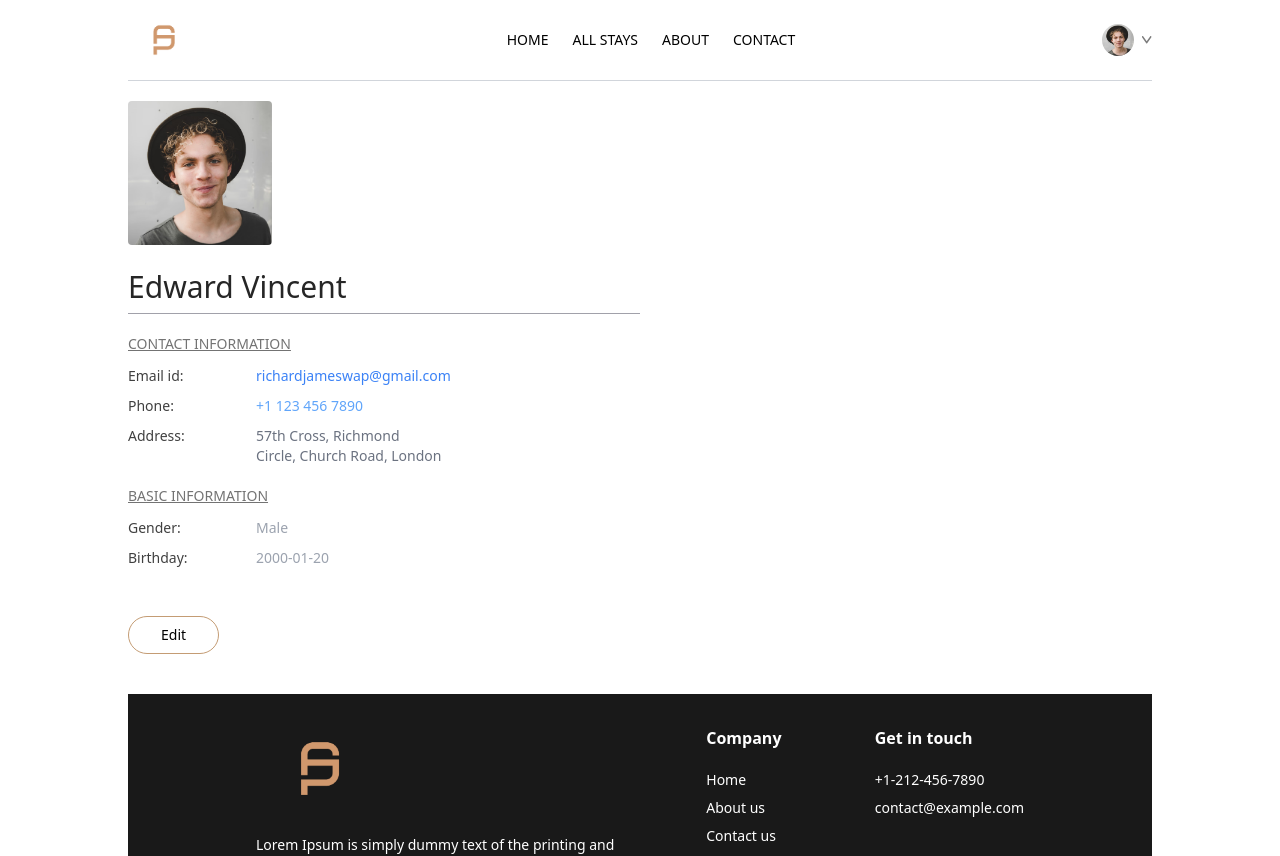
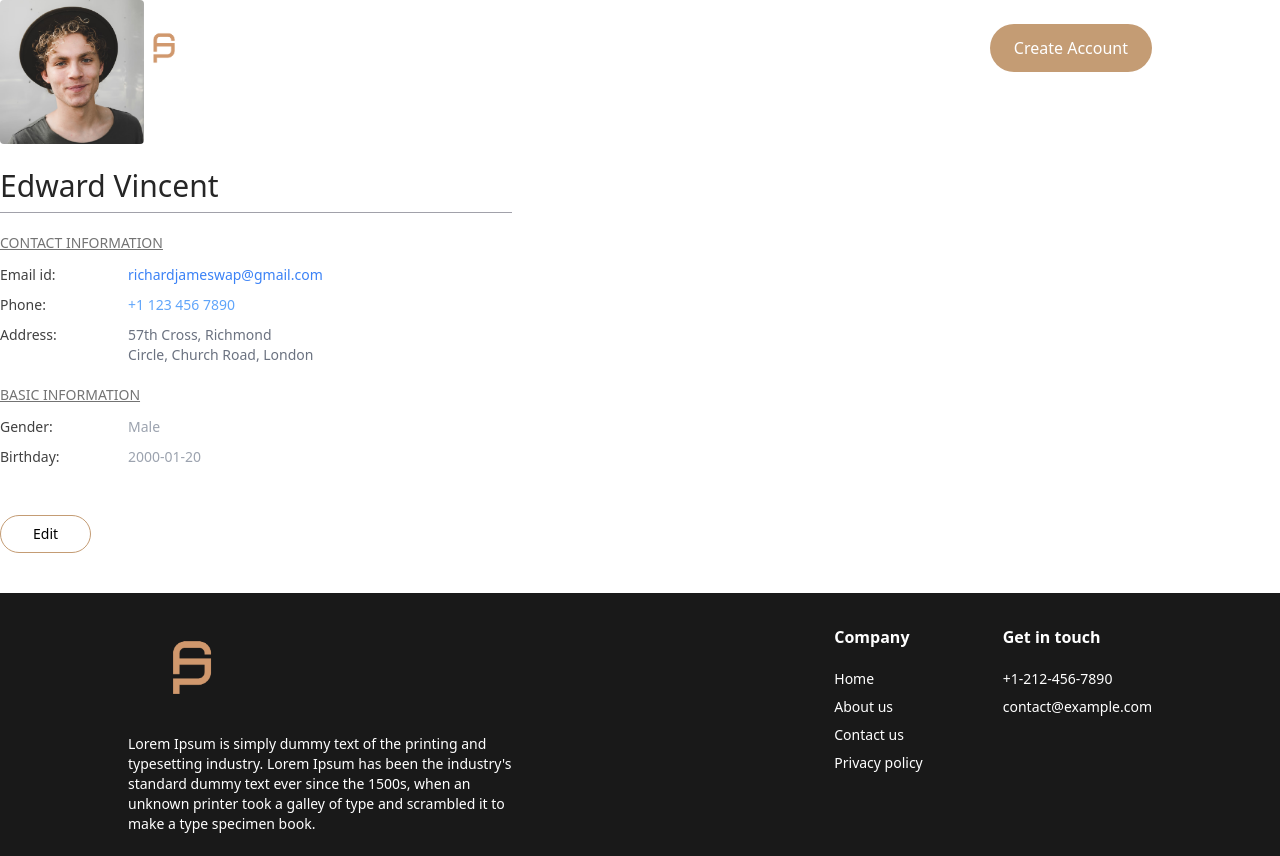
Before and after one commit to buddhima-avishka/Stazia, a React (Vite) app in the folder frontend/: page /MyProfile in a window 1280 px wide. Shown: the top 856 px of the page. Built offline with nearby package versions, Linux system fonts and the light colour scheme.

Commit message:
Improve navbar and header responsiveness and UX

```diff
--- a/frontend/src/App.jsx
+++ b/frontend/src/App.jsx
@@ -15,7 +15,7 @@ import MyBookings from './pages/MyBookings'
 
 function App() {
   return (
-    <div className='mx-4 sm:mx-[10%]'>
+    <div>
       <Navbar/>
       <Routes>
         <Route path='/' element={<Home />} />
--- a/frontend/src/components/Navbar.jsx
+++ b/frontend/src/components/Navbar.jsx
@@ -1,69 +1,95 @@
-import React, { useState } from 'react'
+import React, { useState, useEffect } from 'react'
 import { assets } from '../assets/assets.js'
 import { Link, NavLink, useNavigate } from 'react-router-dom'
 
 function Navbar() {
 
-  const navigate = useNavigate();
+  const navLinks = [
+        { name: 'Home', path: '/' },
+        { name: 'All Stays', path: '/stays' },
+        { name: 'About', path: '/about' },
+        { name: 'Contact', path: '/contact' },
+    ];
 
-  const [showMenu, setShowMenu] = useState(false);
-  const [token, setToken] = useState(true);
+    const navigate = useNavigate();
 
-  return (
-    <div className='flex justify-between items-center py-4 mb-5 border-b border-b-gray-300 text-sm'>
-      <img className='h-12 cursor-pointer' src={assets.logo} alt="Logo" />
-      <ul className='hidden md:flex items-start gap-6 font-medium'>
-        <NavLink to={'/'}>
-          <li className='py-1'>HOME</li>
-          <hr className='border-none outline-none h-0.5 bg-primary w-3/5 m-auto hidden' />
-        </NavLink>
-        <NavLink to={'/stays'}>
-          <li className='py-1'>ALL STAYS</li>
-          <hr className='border-none outline-none h-0.5 bg-primary w-3/5 m-auto hidden' />
-        </NavLink>
-        <NavLink to={'/about'}>
-          <li className='py-1'>ABOUT</li>
-          <hr className='border-none outline-none h-0.5 bg-primary w-3/5 m-auto hidden' />
-        </NavLink>
-        <NavLink to={'/contact'}>
-          <li className='py-1'>CONTACT</li>
-          <hr className='border-none outline-none h-0.5 bg-primary w-3/5 m-auto hidden' />
-        </NavLink>
-      </ul>
-      <div className='flex items-center gap-4'>
-        {
-          token
-          ? <div className="flex items-center gap-2 cursor-pointer group relative">
-            <img className='w-8 rounded-full' src={assets.profile_pic} alt=''/>
-            <img className='w-2.5' src={assets.dropdown_icon} alt=''/>
-            <div className='absolute top-0 right-0 pt-14 text-base font-medium text-gray-600 z-20 hidden group-hover:block'>
-              <div className='min-w-48 bg-stone-100 rounded flex flex-col gap-4 p-4'>
-                <p onClick={() => navigate('/MyProfile')} className='hover:text-black cursor-pointer'>My Profile</p>
-                <p onClick={() => navigate('/MyBookings')} className='hover:text-black cursor-pointer'>My Bookings</p>
-                <p onClick={() => setToken(false)} className='hover:text-black cursor-pointer'>Logout</p>
-              </div>
-            </div>
-          </div>
-          : <button onClick={() => navigate('/login')} className='bg-primary text-white py-3 px-6 rounded-full font-light hidden md:block'>Create Account</button>
-        }
-        <img onClick={()=>setShowMenu(true)} className='w-6 md:hidden' src={assets.menu_icon} alt="" />
-        {/* Mobile Menu */}
-        <div className={`${showMenu ? 'fixed w-full' : 'h-0 w-0'} md:hidden right-0 top-0 bottom-0 z-20 overflow-hidden bg-white transition-all `}>
-          <div className='flex items-center justify-between px-5 py-6'>
-            <img className='w-12' src={assets.logo} alt="" />
-            <img className='w-7' onClick={()=>setShowMenu(false)} src={assets.cross_icon} alt="" />
-          </div>
-          <ul className='flex flex-col items-center gap-2 mt-5 px-5 text-md font-medium'>
-            <NavLink onClick={()=>setShowMenu(false)} to={'/'}>HOME</NavLink>
-            <NavLink onClick={()=>setShowMenu(false)} to={'/stays'}>ALL STAYS</NavLink>
-            <NavLink onClick={()=>setShowMenu(false)} to={'/about'}>ABOUT</NavLink>
-            <NavLink onClick={()=>setShowMenu(false)} to={'/contact'}>CONTACT</NavLink>
-          </ul>
-        </div>
+    const [isScrolled, setIsScrolled] = React.useState(false);
+    const [isMenuOpen, setIsMenuOpen] = React.useState(false);
+    const [isVisible, setIsVisible] = React.useState(true);
+    const [lastScrollY, setLastScrollY] = React.useState(0);
 
-      </div>
-    </div>
-  )
+    React.useEffect(() => {
+        const handleScroll = () => {
+            const currentScrollY = window.scrollY;
+
+            // Hide navbar when scrolling down, show when scrolling up
+            if (currentScrollY > lastScrollY && currentScrollY > 100) {
+                setIsVisible(false); // Scrolling down
+            } else {
+                setIsVisible(true); // Scrolling up
+            }
+
+            // Add background when scrolled
+            setIsScrolled(currentScrollY > 10);
+            setLastScrollY(currentScrollY);
+        };
+        window.addEventListener("scroll", handleScroll);
+        return () => window.removeEventListener("scroll", handleScroll);
+    }, [lastScrollY]);
+
+    return (
+
+
+            <nav className={`fixed top-0 left-0 w-full flex items-center justify-between px-4 md:px-16 lg:px-24 xl:px-32 transition-all duration-500 z-50 ${
+                isVisible ? 'translate-y-0' : '-translate-y-full'
+            } ${isScrolled ? "bg-white/80 shadow-md text-gray-700 backdrop-blur-lg py-3 md:py-4" : "bg-transparent py-4 md:py-6"}`}>
+
+                {/* Logo */}
+                <Link>
+                    <img src={assets.logo} alt="" className={`h-12 `}/>
+                </Link>
+
+                {/* Desktop Nav */}
+                <div className="hidden md:flex items-center gap-4 lg:gap-8">
+                    {navLinks.map((link, i) => (
+                        <a key={i} href={link.path} className={`group flex flex-col gap-0.5 ${isScrolled ? "text-gray-700" : "text-white"}`}>
+                            {link.name}
+                            <div className='bg-primary h-0.5 w-0 group-hover:w-full transition-all duration-300' />
+                        </a>
+                    ))}
+
+                </div>
+
+                {/* Desktop Right */}
+                <div className="hidden md:flex items-center gap-4">
+                    <button onClick={() => navigate('/login')} className='bg-primary text-white py-3 px-6 rounded-full font-light hidden md:block'>Create Account</button>
+                </div>
+
+                {/* Mobile Menu Button */}
+                <div className="flex items-center gap-3 md:hidden">
+                    <img src={assets.menu_icon} alt="" className='h-6 cursor-pointer' onClick={() => setIsMenuOpen(true)} />
+                </div>
+
+                {/* Mobile Menu */}
+                <div className={`fixed items-center top-0 left-0 w-full h-screen bg-white text-base flex flex-col md:hidden items-start px-8 pt-8 gap-6 font-medium text-gray-800 transition-all duration-500 z-[60] ${isMenuOpen ? "translate-x-0" : "-translate-x-full"}`}>
+                    <div className="flex items-center justify-between w-full mb-4">
+                        <img src={assets.logo} alt="" className='h-10' />
+                        <img src={assets.cross_icon} alt="" className='h-7 w-7 cursor-pointer' onClick={() => setIsMenuOpen(false)} />
+                    </div>
+
+                    {navLinks.map((link, i) => (
+                        <a key={i} href={link.path} onClick={() => setIsMenuOpen(false)} className="text-lg hover:text-primary transition-colors">
+                            {link.name.toUpperCase()}
+                        </a>
+                    ))}
+                </div>
+            </nav>
+
+    );
+
+
+
+
 }
 
 export default Navbar
--- a/frontend/src/pages/Home.jsx
+++ b/frontend/src/pages/Home.jsx
@@ -7,11 +7,17 @@ import Middle from '../components/Middle'
 
 function Home() {
   return (
-    <div>
+    <div className='min-h-screen'>
+      {/* Header without navbar */}
       <Header/>
-      <TopDestonations/>
-      <Middle/>
-      <PropertyType/>
+
+      {/* Content sections with responsive container */}
+      <div className='max-w-7xl mx-auto px-4 sm:px-6 lg:px-8'>
+        <TopDestonations/>
+        <Middle/>
+        <PropertyType/>
+      </div>
+
       <SubFooter/>
     </div>
   )
```
Also changed, not shown: frontend/src/components/Header.jsx (+31 -31 lines).
